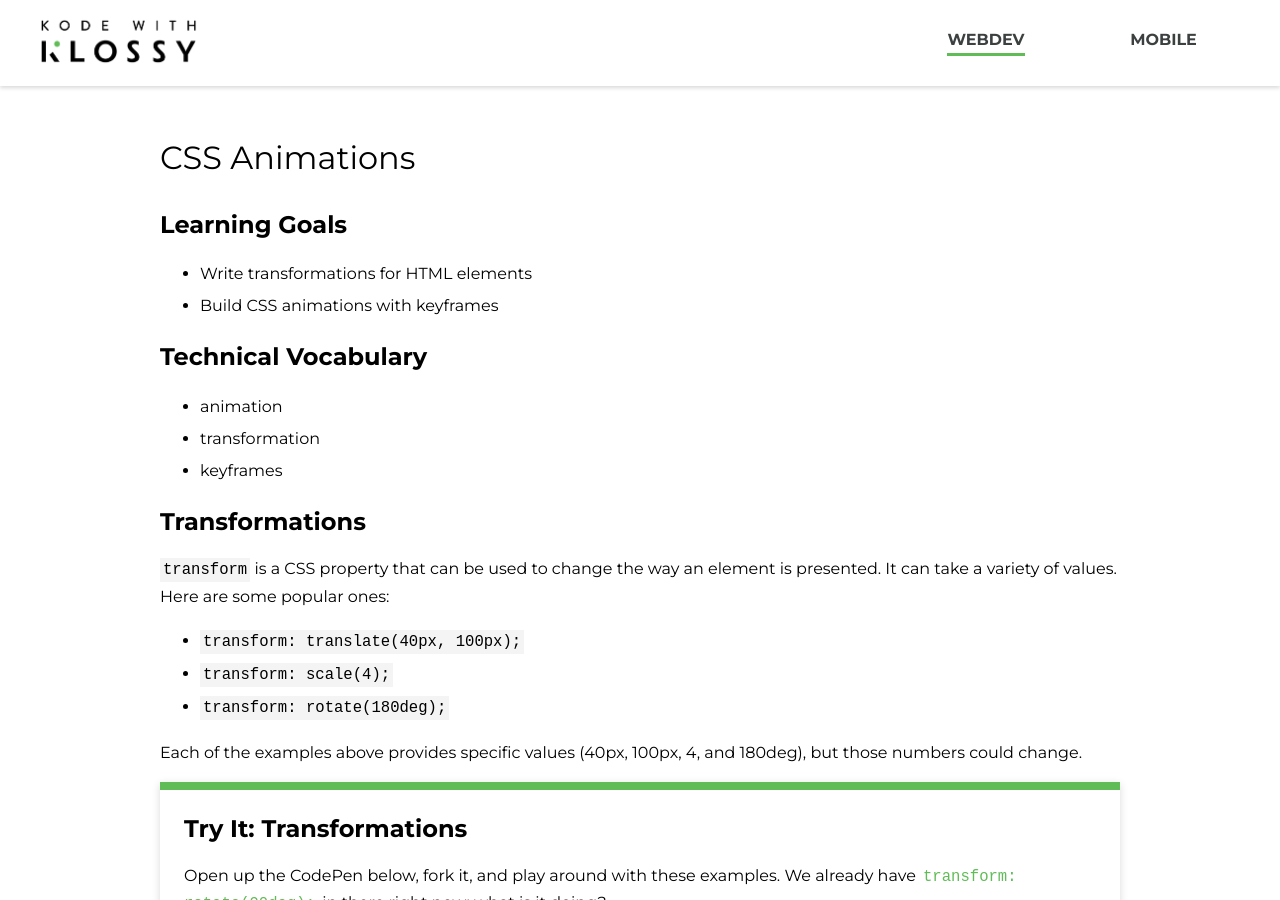
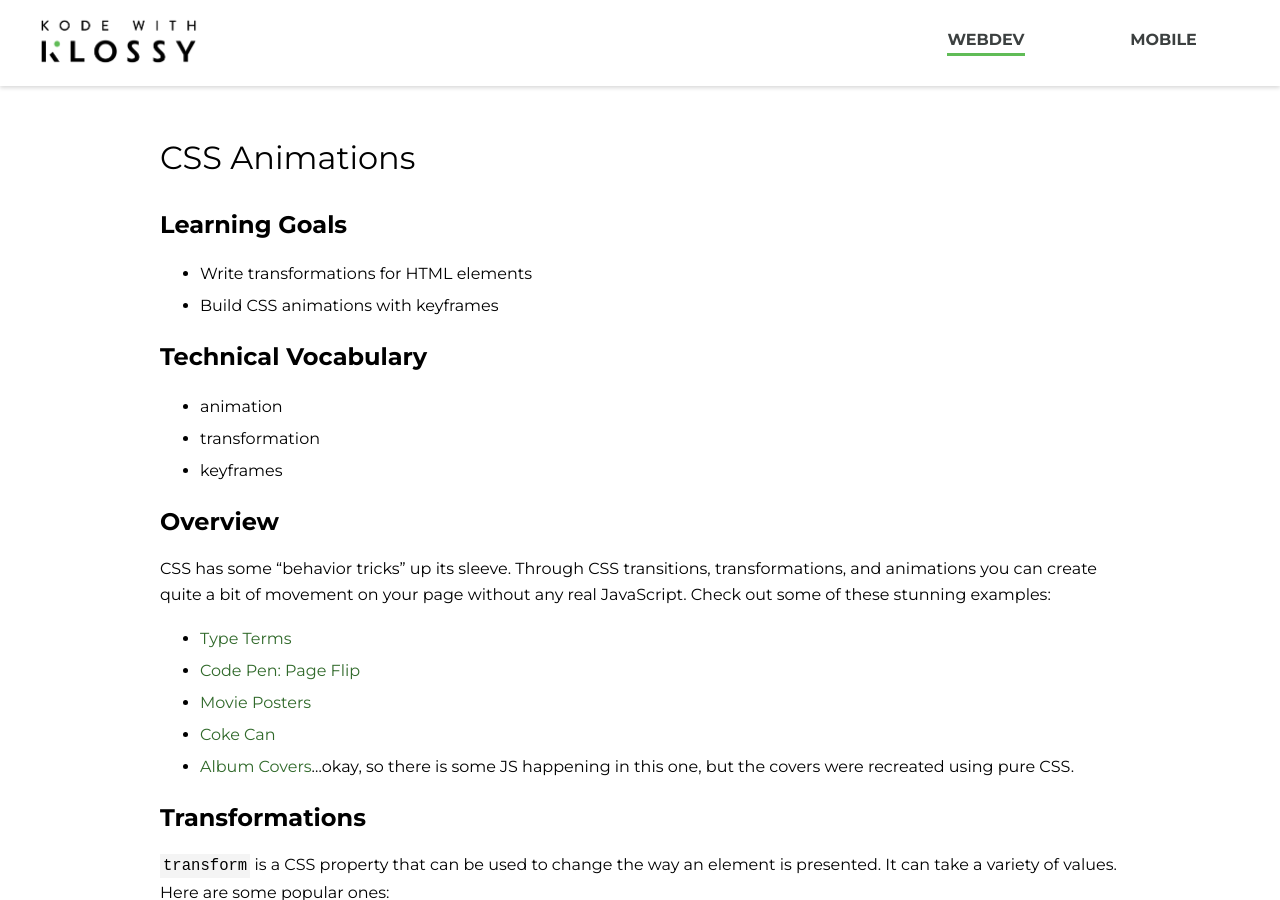
Before and after one commit to ameseee/kwk-curriculum-site, a Jekyll site: the page built from web-app/lessons/animations/index.md, in a window 1280 px wide and 900 px high. Built offline with Jekyll 4.4.1, drawn with Linux system fonts in a browser that asks for light colours; nearby versions of some CDN libraries.

Commit message:
Add real world animation examples to animations lesson

```diff
--- a/web-app/lessons/animations/index.md
+++ b/web-app/lessons/animations/index.md
@@ -12,6 +12,16 @@ title: CSS Animations
 - animation
 - transformation
 - keyframes
+
+## Overview
+
+CSS has some "behavior tricks" up its sleeve. Through CSS transitions, transformations, and animations you can create quite a bit of movement on your page without any real JavaScript. Check out some of these stunning examples:
+
+- [Type Terms](https://www.supremo.co.uk/typeterms/)
+- [Code Pen: Page Flip](https://codepen.io/_fbrz/pen/whxbF?editors=1100#0)
+- [Movie Posters](http://demo.marcofolio.net/3d_animation_css3/)
+- [Coke Can](http://www.romancortes.com/ficheros/css-coke.html)
+- [Album Covers](http://www.bluedashed.com/covers/)...okay, so there is some JS happening in this one, but the covers were recreated using pure CSS.
 
 ## Transformations
 
```
